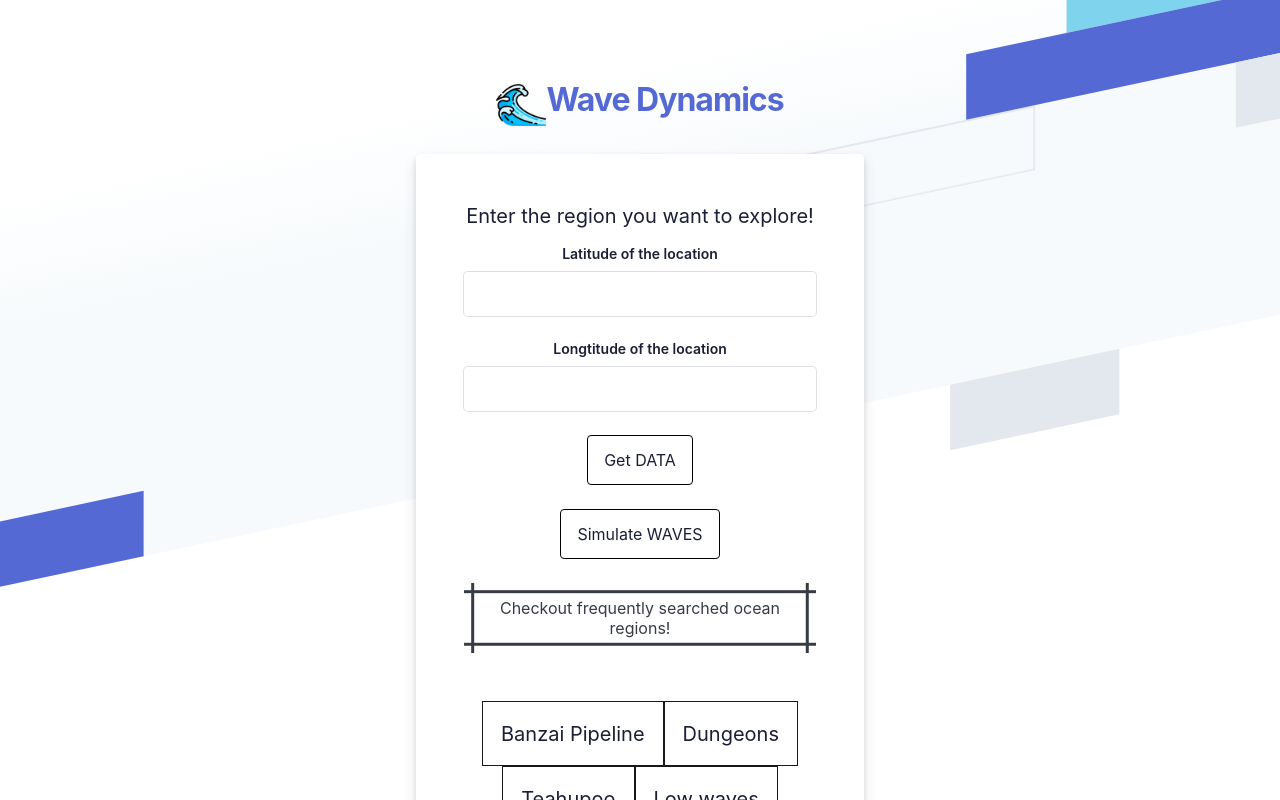
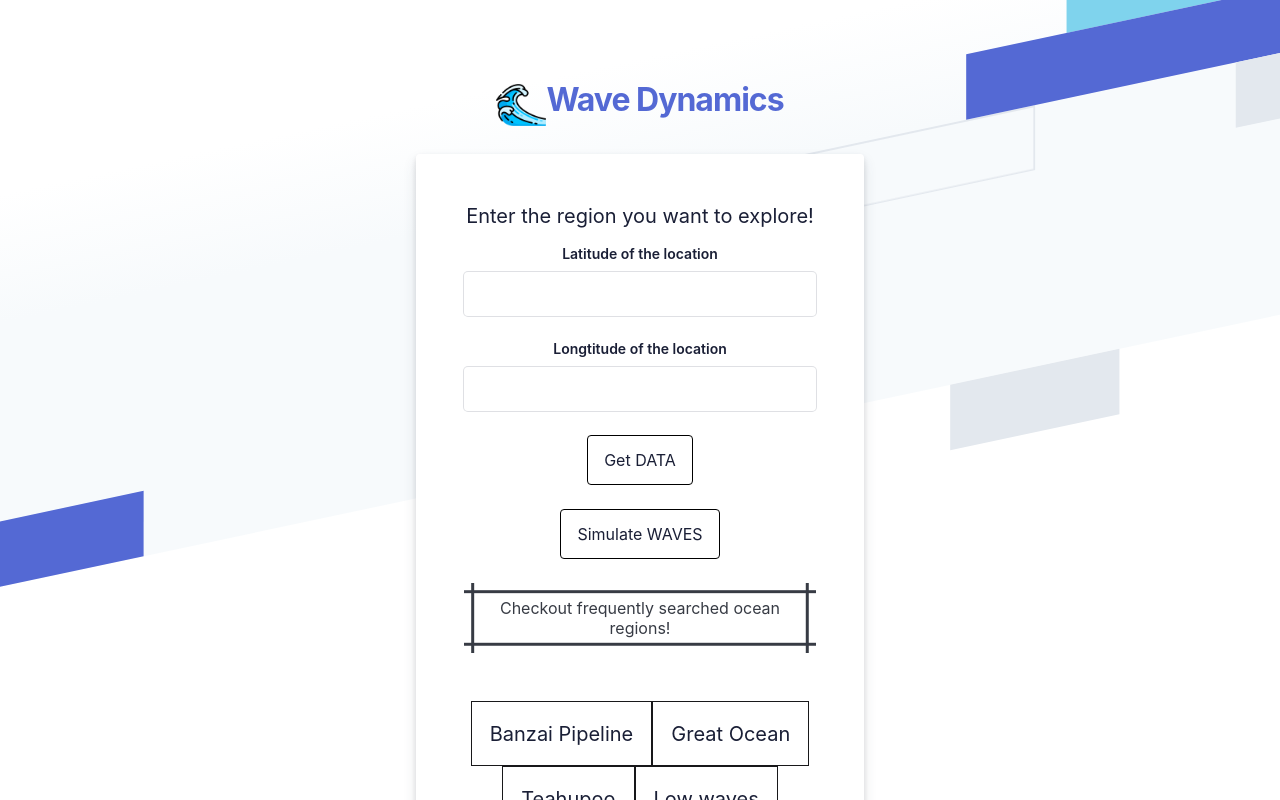
Before and after one commit to tabrezdn1/hacknjit-fe, a Vue app: page /waves-form in a window 1280 px wide. Both pictures are taken after a click on the button "Checkout frequently searched ocean regions!". Shown: the top 800 px of the page. Built offline with nearby package versions, Linux system fonts and the light colour scheme; a web font is replaced by a local one.

Commit message:
Added indian ocean

```diff
--- a/src/components/WavesForm.vue
+++ b/src/components/WavesForm.vue
@@ -73,8 +73,8 @@
               <div v-if="showFamousRegions" class="padding-bottom--24">
                 <button class="button-57" role="button" @click="prefillLatLng(21.664019, -158.053852)"><span
                     class="text">Banzai Pipeline</span><span>Hawaii</span></button>
-                <button class="button-57" role="button" @click="prefillLatLng(-33.918861, 18.423300)"><span
-                    class="text">Dungeons</span><span>South Africa</span></button>
+                <button class="button-57" role="button" @click="prefillLatLng(6.664, 77.47)"><span
+                    class="text">Great Ocean</span><span>India</span></button>
                 <button class="button-57" role="button" @click="prefillLatLng(17.847222, -149.267222)"><span
                     class="text">Teahupoo</span><span>Tahiti</span></button>
                 <button class="button-57" role="button" @click="prefillLatLng(0.01, 0.01)"><span class="text">Low
```
